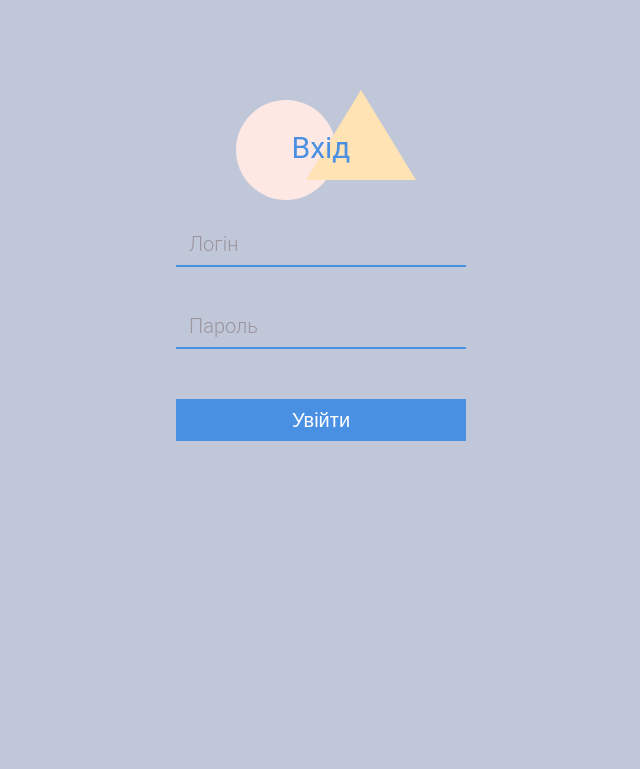
After one commit to sttt912/ITDC, a PHP site: page / in a window 1280 px wide. The commit adds this page. Shown: the top 769 px of the page, without its empty margins (319-959 px from the left). Run offline with PHP 8.4, Linux system fonts and the light colour scheme.

Commit message:
user/reg
update

```diff
--- a/server/inc/conect.php
+++ b/server/inc/conect.php
@@ -9,7 +9,7 @@
 
 
 	if (!$link) {
-      echo 'Не могу соединиться с БД. Код ошибки: ' . mysqli_connect_errno() . ', ошибка: ' . mysqli_connect_error();
+      echo 'Не можу підєднатися до БД. Помилка: ' . mysqli_connect_errno() . ', ошибка: ' . mysqli_connect_error();
       exit;
     }
  ?>
--- a/server/inc/foot.php
+++ b/server/inc/foot.php
@@ -1,12 +1,12 @@
   </div>
         </div>
-        <script type="text/javascript" src="css/snap.js"></script>
+        <script type="text/javascript" src="//servakos.tk/css/snap.js"></script>
         <script type="text/javascript">
             var snapper = new Snap({
                 element: document.getElementById('content')
             });
 
         </script>
-        <script type="text/javascript" src="css/demo.js"></script>
+        <script type="text/javascript" src="//servakos.tk/css/demo.js"></script>
 </body>
 </html>
--- a/server/inc/head.php
+++ b/server/inc/head.php
@@ -1,5 +1,5 @@
 <!DOCTYPE HTML>
-<html lang="en" manifest="/offline.manifest">
+<html lang="en">
     <head>
         <title>Test</title>
         <meta http-equiv="x-ua-compatible" content="IE=edge" />
@@ -17,7 +17,9 @@
                     <ul>
                         <li><a href="add.html">Добавить</a></li>
                         <li><a href="list.html">Список</a></li>
+						<li><a href="check.html">Кабінет</a></li>
 						<li><a href="search.html">Поиск</a></li>
+						<li><a href="logout.html">Выйти</a></li>
                     </ul>
 
                 </div>
--- /dev/null
+++ b/server/index.php
@@ -0,0 +1,149 @@
+<?
+function generateCode($length=6) {
+    $chars = "abcdefghijklmnopqrstuvwxyzABCDEFGHI JKLMNOPRQSTUVWXYZ0123456789";
+    $code = "";
+    $clen = strlen($chars) - 1;
+    while (strlen($code) < $length) {
+            $code .= $chars[mt_rand(0,$clen)];
+    }
+    return $code;
+}
+
+
+include("inc/conect.php");
+
+if(isset($_POST['submit'])){
+    $query = mysqli_query($link,"SELECT user_id, user_password FROM users WHERE user_login='".mysqli_real_escape_string($link,$_POST['login'])."' LIMIT 1");
+    $data = mysqli_fetch_assoc($query);
+
+    if($data['user_password'] === md5(md5($_POST['password']))){
+        $hash = md5(generateCode(10));
+        if(!empty($_POST['not_attach_ip'])){
+            $insip = ", user_ip=INET_ATON('".$_SERVER['REMOTE_ADDR']."')";
+        }
+        mysqli_query($link, "UPDATE users SET user_hash='".$hash."' ".$insip." WHERE user_id='".$data['user_id']."'");
+        setcookie("id", $data['user_id'], time()+60*60*24*30, "/");
+        setcookie("hash", $hash, time()+60*60*24*30, "/", null, null, true); // httponly !!!
+        header("Location: check.php"); exit();
+    }else{
+        print "<center>Ви ввели невірний логін/пароль</center>";
+    }
+}
+?>
+
+<html lang="en">
+    <head>
+        <title>Test</title>
+        <meta name="viewport" content="initial-scale=1.0, maximum-scale=1.0, minimum-scale=1.0, user-scalable=no">
+        <meta name="apple-mobile-web-app-capable" content="yes">
+        <meta name="apple-touch-fullscreen" content="yes">
+<style type="text/css">
+* {box-sizing: border-box;}
+body {
+  background: #BFC7D8;
+  font-family: 'Roboto', sans-serif;
+}
+.ui-form {
+  max-width: 350px;
+  padding: 80px 30px 30px;
+  margin: 50px auto 30px;
+}
+.ui-form h3 {
+  position: relative;
+  z-index: 5;
+  margin: 0 0 60px;
+  text-align: center;
+  color: #4a90e2;
+  font-size: 30px;
+  font-weight: normal;
+}
+.ui-form h3:before {
+  content: "";
+  position: absolute;
+  z-index: -1;
+  left: 60px;
+  top: -30px;
+  width: 100px;
+  height: 100px;
+  border-radius: 50%;
+  background: #fee8e4;
+}
+.ui-form h3:after {
+  content: "";
+  position: absolute;
+  z-index: -1;
+  right: 50px;
+  top: -40px;
+  width: 0;
+  height: 0;
+  border-left: 55px solid transparent;
+  border-right: 55px solid transparent;
+  border-bottom: 90px solid #ffe3b5;
+}
+.form-row {
+  position: relative;
+  margin-bottom: 40px;
+}
+.form-row input {
+  display: block;
+  width: 100%;
+  padding: 0 10px;
+  line-height: 40px;
+  font-family: 'Roboto', sans-serif;
+  background: none;
+  border-width: 0;
+  border-bottom: 2px solid #4a90e2;
+  transition: all 0.2s ease;
+}
+.form-row label {
+  position: absolute;
+  left: 13px;
+  color: #9d959d;
+  font-size: 20px;
+  font-weight: 300;
+  transform: translateY(-35px);
+  transition: all 0.2s ease;
+}
+.form-row input:focus {
+  outline: 0;
+  border-color: #F77A52;
+}
+.form-row input:focus + label,
+.form-row input:valid + label {
+  transform: translateY(-60px);
+  margin-left: -14px;
+  font-size: 14px;
+  font-weight: 400;
+  outline: 0;
+  border-color: #F77A52;
+  color: #F77A52;
+}
+.ui-form input[type="submit"] {
+  width: 100%;
+  padding: 0;
+  line-height: 42px;
+  background: #4a90e2;
+  border-width: 0;
+  color: white;
+  font-size: 20px;
+}
+.ui-form p {
+  margin: 0;
+  padding-top: 10px;
+}
+  </style>
+</head>
+
+
+<form method="POST" class="ui-form">
+  <h3>Вхід</h3>
+   <div class="form-row">
+    <input name="login" type="text" id="email" required autocomplete="off"><label for="email">Логін</label>
+  </div>
+  <div class="form-row">
+    <input name="password" type="password" id="password" required autocomplete="off"><label for="password">Пароль</label>
+  </div>
+  <p><input name="submit" type="submit" value="Увійти"></p>
+</form>
+
+</html>
--- a/server/js/online10.js
+++ b/server/js/online10.js
@@ -15,7 +15,7 @@ function getterSetter(variableParent, variableName, getterFunction, setterFuncti
     w.onlinejs = w.onlinejs || {};
 
     //Checks interval can be changed in runtime
-    w.onLineCheckTimeout = 5000;
+    w.onLineCheckTimeout = 1000;
 
     //Use window.onLineURL incapsulated variable
     w.onlinejs._onLineURL = "https://zslon.org/zakazik/online.php";
```
Also changed, not shown: server/add.php (+7 -3 lines), server/check.php (added, +17 -0 lines), server/inc/func.php (+5 -5 lines), server/list.php (+8 -1 lines), server/logout.php (added, +14 -0 lines), server/reg.php (added, +47 -0 lines), server/search.php (+13 -2 lines), server/sql.sql (added, +49 -0 lines), server/test.sql (deleted, +0 -69 lines), 1 other file.
